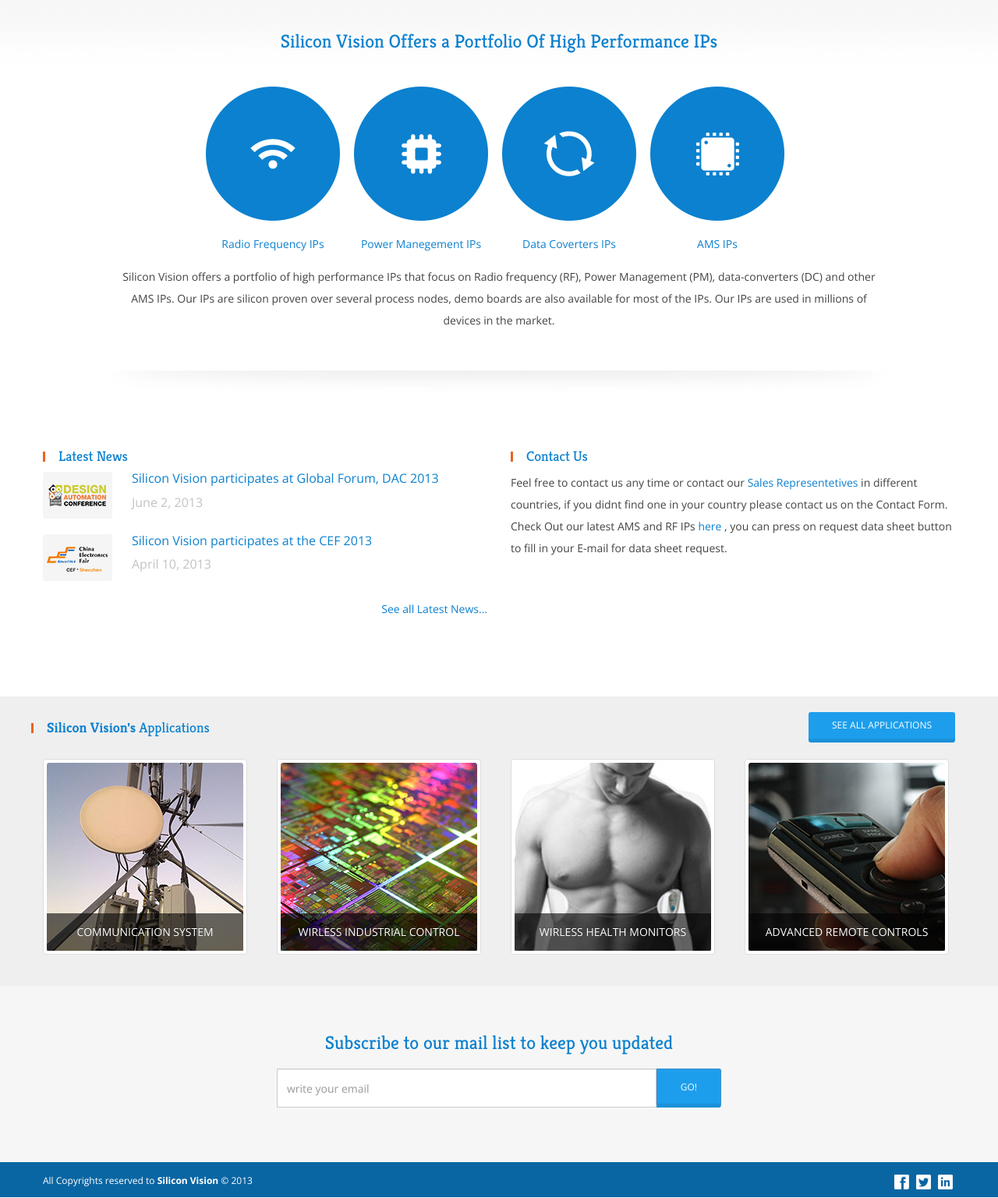
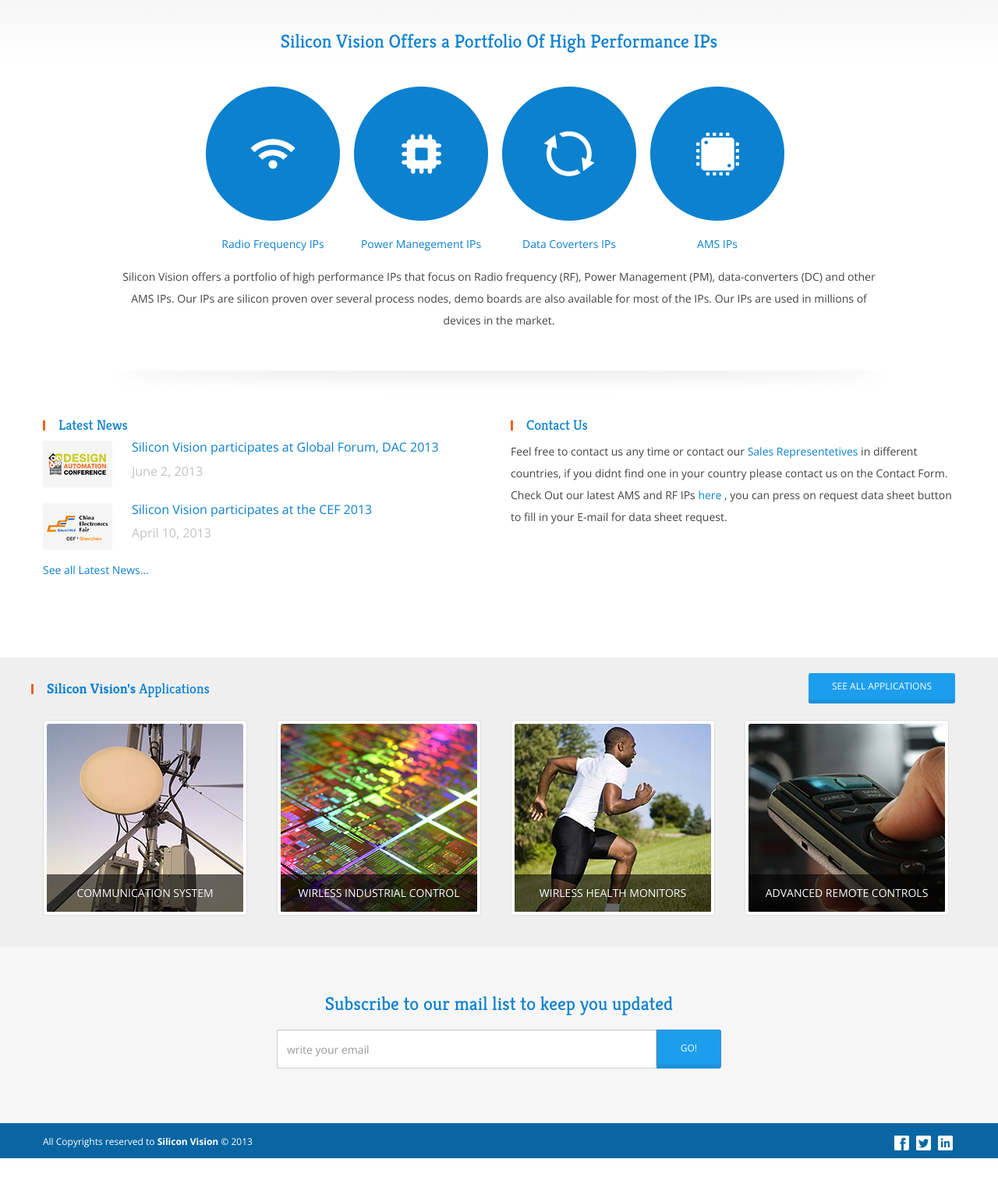
Before and after one commit to cloud9ers/silicon-vision, a Rails app: page / in a window 1280 px wide. Shown: the part 530-2066 px from the top of the page at 78% size. After the commit the page ends 2015 px from the top, so only its background shows below. Run offline with Rails 7, Linux system fonts and the light colour scheme; style sheets or scripts are compiled from the project's sources; parts of the project's set-up code (start-up, migrations or seed data) failed here and were passed over; some libraries are stand-ins or nearby versions.

Commit message:
latest bugs

```diff
--- a/app/assets/stylesheets/main.css.less
+++ b/app/assets/stylesheets/main.css.less
@@ -302,10 +302,6 @@
 					text-decoration: underline;
 				}
 		}
-
-		h4.title{
-			margin-top: 50px !important;
-		}
 }
 
 #apps-section{
@@ -482,6 +478,7 @@
 	}
 
 	#contactus-forms{
+		margin-top: 50px;
 		.head{
 			font-size: 20px;
 			color: @main_color;
@@ -494,7 +491,7 @@
 			font-size: 18px;
 
 		}
-		input[type="text"], textarea{
+		input[type="text"], textarea , input[type="email"]{
 			background: #f6f6f6;
 			border: 0;
 			width: 100%;
@@ -504,12 +501,13 @@
 			border-radius: 3px;
 			height: 200px;
 		}
-		input[type="text"]{
+		input[type="text"] , input[type="email"] {
 			height: 35px;
 		}
 	}
 
 	#sales-rep{
+		margin-top: 50px;
 		font-size: 16px;
 		.head{
 			font-size: 20px;
@@ -542,6 +540,9 @@
 }
 .m5b{
 	margin-bottom: 5px;
+}
+.m10t{
+	margin-top: 10px;
 }
 .m20t{
 	margin-top: 20px;
--- a/app/views/home/about.html.erb
+++ b/app/views/home/about.html.erb
@@ -27,8 +27,8 @@
 				We also collaborate with world-class technology partners including TSMC, Mindtree, Mentor Graphics, and XFab, Silicon Vision has representation offices worldwide to support customer requests.
 			</p>
 		</div>
-		<div class="col-lg-4 center-txt">
-			<img src="/assets/about-image.png" />
+		<div class="col-lg-4 visible-lg center-txt">
+			<img src="/assets/office-sivi.png" />
 		</div>
 	</div>
 	<div class="row">
--- a/app/views/home/applications.html.erb
+++ b/app/views/home/applications.html.erb
@@ -68,7 +68,7 @@
 
         <div class="col-lg-3 pull-left">
             <a class="app-caption" data-toggle="modal" href="#health">
-              <img class="img-thumbnail" src="/assets/wireless-health-monitor.png">
+              <img class="img-thumbnail" src="/assets/wirelesshealth-monitor.png">
               <span class="caption">
                 <p>Wirless health monitors</p>
               </span>
--- a/app/views/home/contact.html.erb
+++ b/app/views/home/contact.html.erb
@@ -45,7 +45,7 @@
 		</div>
 	</div>
 	<div class="container">
-		<div class="row m50t">
+		<div class="row">
 			<div id="section-left" class="col-lg-6 pull-left">
 				<div id="contactus-forms">
 					<strong class="head">Sales Request</strong>
--- a/app/views/home/index.html.erb
+++ b/app/views/home/index.html.erb
@@ -100,7 +100,7 @@
           </div>
         </div>
 
-        <a class="visible-lg pull-right m20t" href="/sivi-media">See all Latest News...</a>
+        <a class="visible-lg m10t" href="/sivi-media">See all Latest News...</a>
 
       </div>
 
@@ -191,7 +191,7 @@
 
         <div class="col-lg-3">
             <a class="app-caption" data-toggle="modal" href="#health">
-              <img class="img-thumbnail" src="/assets/wireless-health-monitor.png">
+              <img class="img-thumbnail" src="/assets/wirelesshealth-monitor.png">
               <span class="caption">
                 <p>Wirless health monitors</p>
               </span>
```
Also changed, not shown: app/assets/images/office-sivi.png (added), app/assets/images/wirelesshealth-monitor.png (added).
